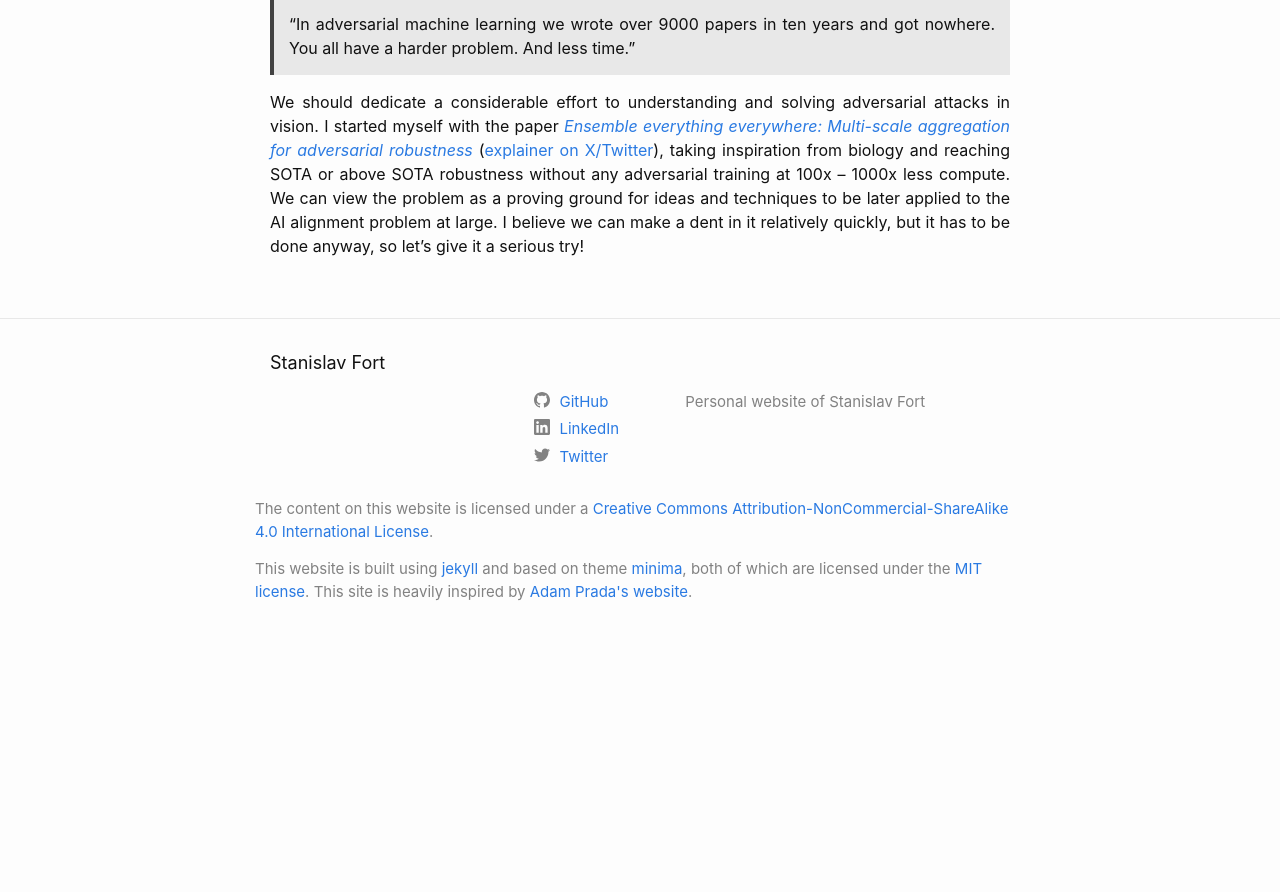
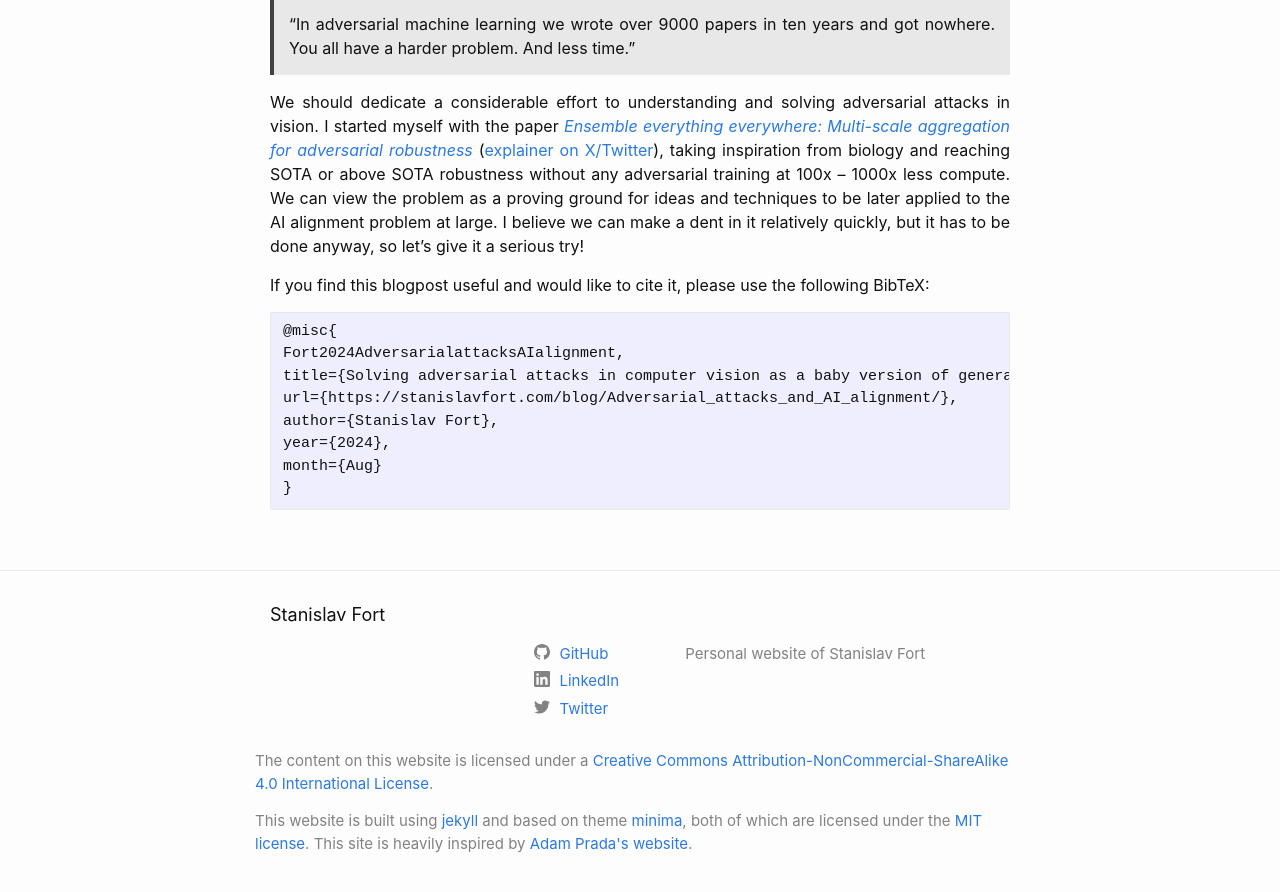
Before and after one commit to stanislavfort/stanislavfort.github.io, a Jekyll site: the page built from _posts/ML/2024-08-29-Adversarial_attacks_and_AI_alignment.md, in a window 1280 px wide and 900 px high, scrolled down 4283 px. Shown: the top 892 px of the window. Built offline with Jekyll 4.4.1, drawn with Linux system fonts in a browser that asks for light colours; before the commit the page ends 4931 px from its top, so only the background shows below that.

Commit message:
Update 2024-08-29-Adversarial_attacks_and_AI_alignment.md
Adding BibTeX citation

````diff
--- a/_posts/ML/2024-08-29-Adversarial_attacks_and_AI_alignment.md
+++ b/_posts/ML/2024-08-29-Adversarial_attacks_and_AI_alignment.md
@@ -49,3 +49,16 @@ I believe that the problem of adversarial attacks in vision shares many of the k
 >“In adversarial machine learning we wrote over 9000 papers in ten years and got nowhere. You all have a harder problem. And less time.”
 
 We should dedicate a considerable effort to understanding and solving adversarial attacks in vision. I started myself with the paper [_Ensemble everything everywhere: Multi-scale aggregation for adversarial robustness_](https://arxiv.org/abs/2408.05446) ([explainer on X/Twitter](https://x.com/stanislavfort/status/1823347721358438624)), taking inspiration from biology and reaching SOTA or above SOTA robustness without any adversarial training at 100x – 1000x less compute. We can view the problem as a proving ground for ideas and techniques to be later applied to the AI alignment problem at large. I believe we can make a dent in it relatively quickly, but it has to be done anyway, so let’s give it a serious try!
+
+If you find this blogpost useful and would like to cite it, please use the following BibTeX:
+
+```latex
+@misc{
+Fort2024AdversarialattacksAIalignment,
+title={Solving adversarial attacks in computer vision as a baby version of general AI alignment},
+url={https://stanislavfort.com/blog/Adversarial_attacks_and_AI_alignment/},
+author={Stanislav Fort},
+year={2024},
+month={Aug}
+}
+```
````
